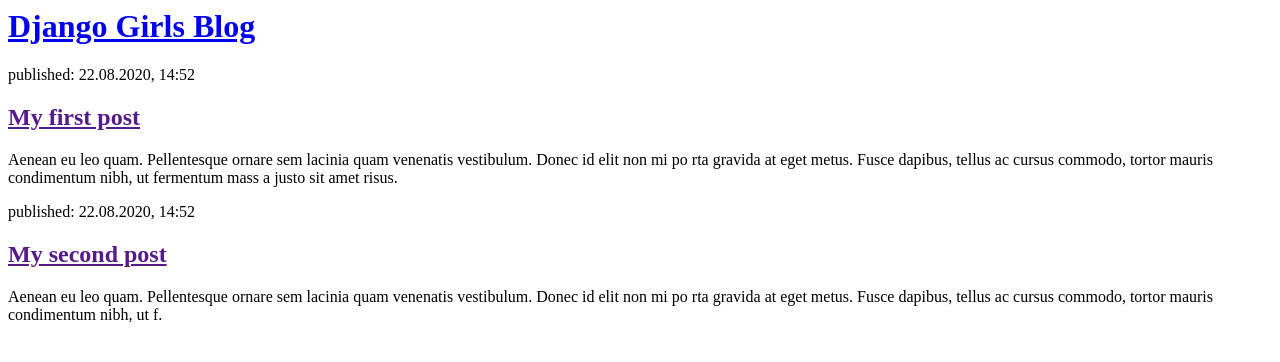
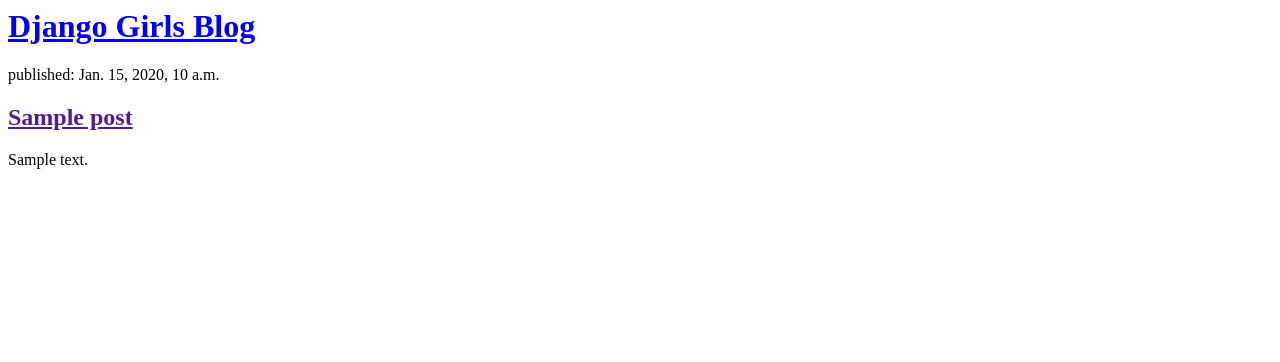
Before and after one commit to thects/my-first-blog, a Django app: page / in a window 1280 px wide. Shown: the top 362 px of the page. Run offline with Django 3.2, Linux system fonts and the light colour scheme; tables that the repository leaves empty hold one stand-in row (values such as "Sample post").

Commit message:
Modified templates to display posts from database.

```diff
--- a/blog/models.py
+++ b/blog/models.py
@@ -1,6 +1,7 @@
 from django.conf import	settings
 from django.db import models
 from django.utils import timezone
+
 class Post(models.Model):
     author = models.ForeignKey(settings.AUTH_USER_MODEL, on_delete=models.CASCADE)
     title = models.CharField(max_length=200)
--- a/blog/templates/blog/post_list.html
+++ b/blog/templates/blog/post_list.html
@@ -7,15 +7,13 @@
             <h1><a href="/">Django Girls Blog</a></h1>
         </div>
 
+        {% for post in posts %}
         <div>
-            <p>published: 22.08.2020, 14:52</p>
-            <h2><a href="">My first post</a></h2>
-            <p>Aenean	eu	leo	quam.	Pellentesque	ornare	sem	lacinia	quam	venenatis	vestibulum.	Donec	id	elit	non	mi	po rta	gravida	at	eget	metus.	Fusce	dapibus,	tellus	ac	cursus	commodo,	tortor	mauris	condimentum	nibh,	ut	fermentum	mass a	justo	sit	amet	risus.</p>
+            <p>published:	{{	post.published_date	}}</p>
+            <h2><a	href="">{{	post.title	}}</a></h2>
+            <p>{{	post.text|linebreaksbr }}</p>
         </div>
-        <div>
-            <p>published: 22.08.2020, 14:52</p>
-            <h2><a href="">My second post</a></h2>
-            <p>Aenean	eu	leo	quam.	Pellentesque	ornare	sem	lacinia	quam	venenatis	vestibulum.	Donec	id	elit	non	mi	po rta	gravida	at	eget	metus.	Fusce	dapibus,	tellus	ac	cursus	commodo,	tortor	mauris	condimentum	nibh,	ut	f.</p>
-        </div>
+        {% endfor %}
+
     </body>
 </html>
--- a/blog/views.py
+++ b/blog/views.py
@@ -1,3 +1,7 @@
 from django.shortcuts import render
+from django.utils import timezone
+from .models import Post
+
 def post_list(request):
-    return render(request, 'blog/post_list.html', {})
+    posts = Post.objects.filter(published_date__lte=timezone.now()).order_by('published_date')
+    return render(request, 'blog/post_list.html', {'posts':posts})
```
